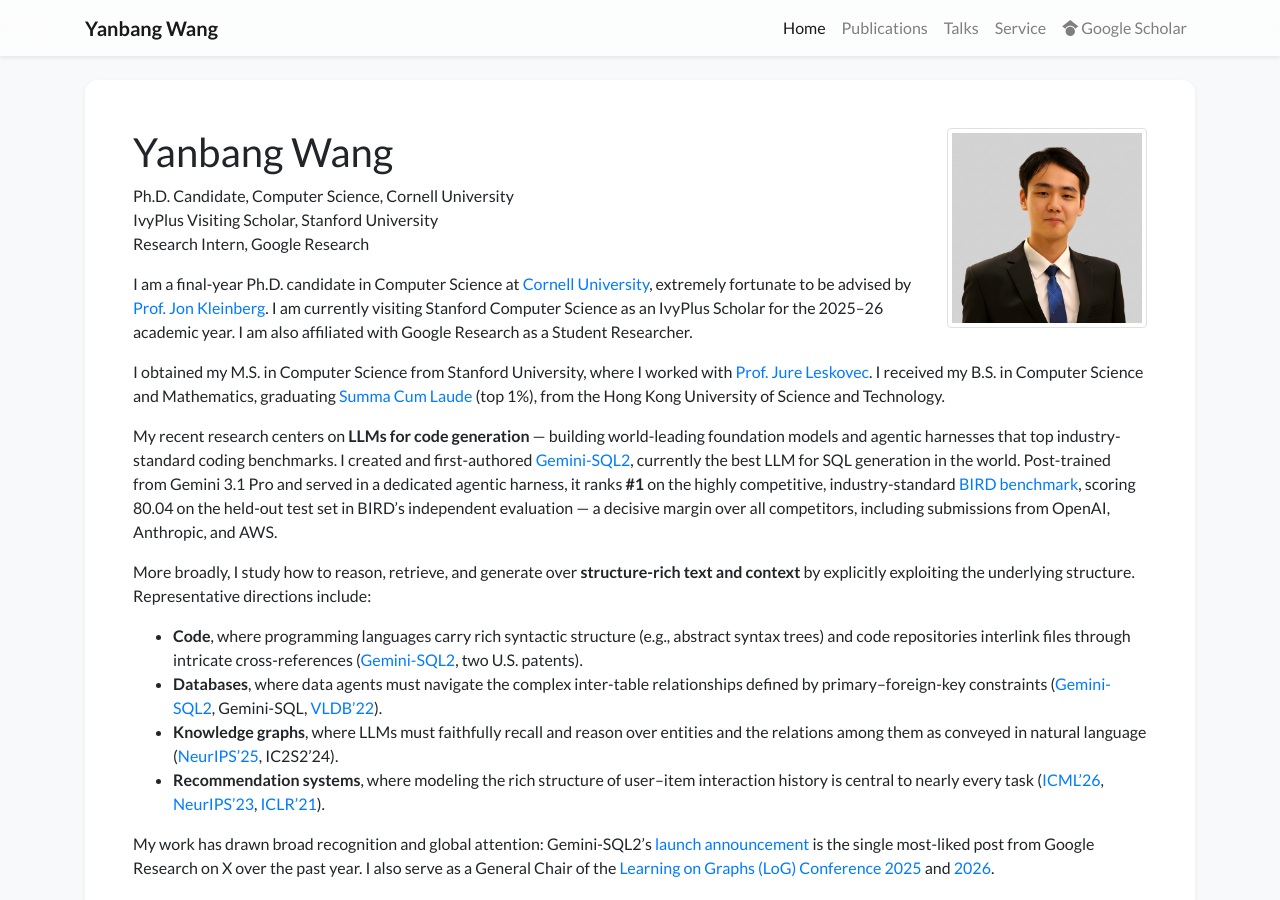
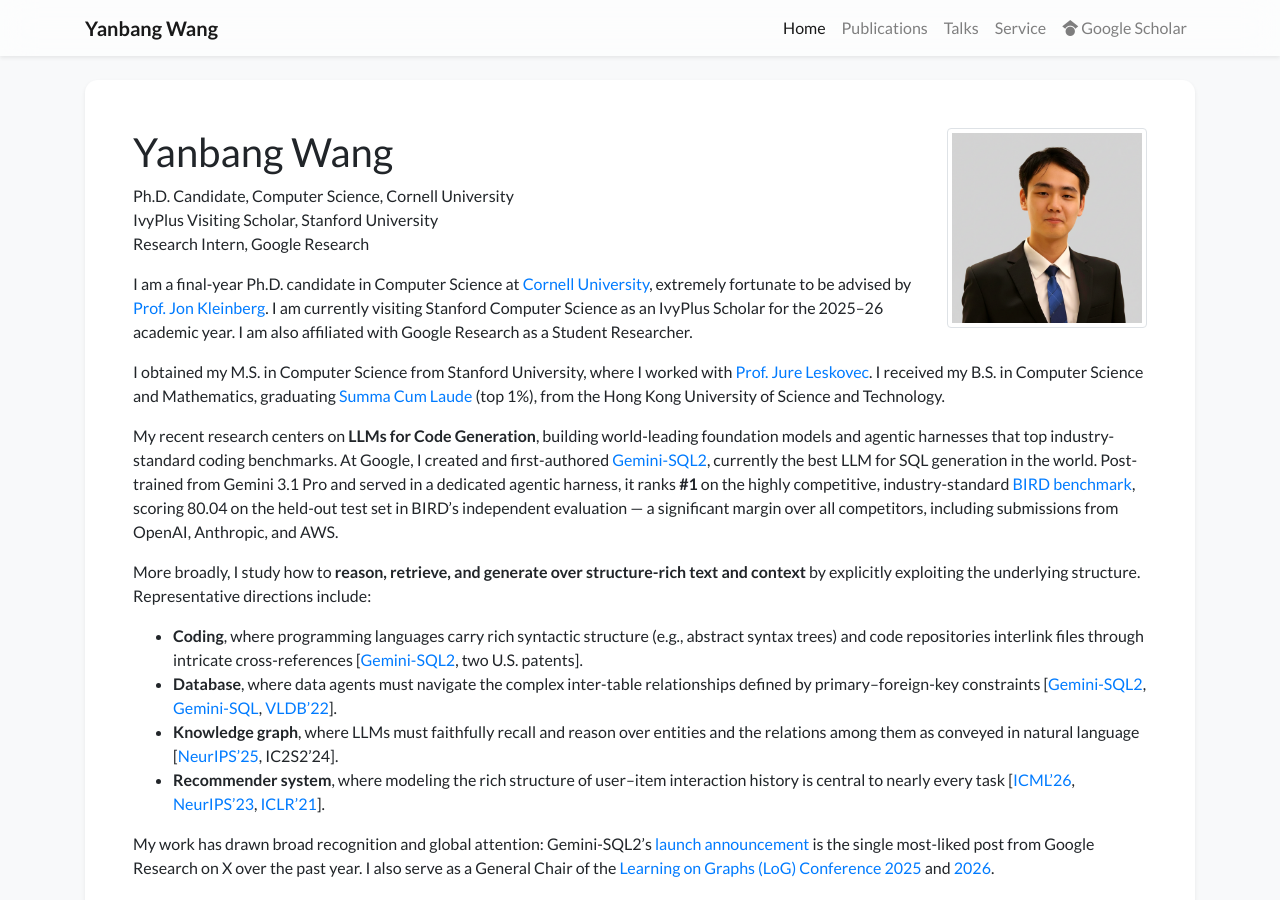
Before and after one commit to Abel0828/abel0828.github.io, a Jekyll site: the page built from index.html, in a window 1280 px wide and 900 px high. Built offline with Jekyll 4.4.1, drawn with Linux system fonts in a browser that asks for light colours; nearby versions of some CDN libraries; a style sheet for code colours, icons or effects is not loaded; some of the changed text lies outside the part shown.

Commit message:
Enlarge Stanford edu logo; link Gemini-SQL; bracket bullet citations; fix typo
Co-Authored-By: Claude Opus 4.8 <noreply@anthropic.com>

```diff
--- a/_data/profile.yml
+++ b/_data/profile.yml
@@ -31,37 +31,38 @@ short_bio: >-
     (top 1%), from the Hong Kong University of Science and Technology.
   </p>
   <p>
-    My recent research centers on <strong>LLMs for code generation</strong> &mdash; building
+    My recent research centers on <strong>LLMs for Code Generation</strong>, building
     world-leading foundation models and agentic harnesses that top industry-standard coding
-    benchmarks. I created and first-authored
+    benchmarks. At Google, I created and first-authored
     <a href="https://www.linkedin.com/posts/googleresearch_introducing-gemini-sql2-our-breakthrough-activity-7471241516003356672-wxOZ" target="_blank">Gemini-SQL2</a>,
     currently the best LLM for SQL generation in the world. Post-trained from Gemini&nbsp;3.1&nbsp;Pro
     and served in a dedicated agentic harness, it ranks <strong>#1</strong> on the highly competitive,
     industry-standard <a href="https://bird-bench.github.io/" target="_blank">BIRD benchmark</a>,
-    scoring 80.04 on the held-out test set in BIRD&rsquo;s independent evaluation &mdash; a decisive
+    scoring 80.04 on the held-out test set in BIRD&rsquo;s independent evaluation &mdash; a significant
     margin over all competitors, including submissions from OpenAI, Anthropic, and AWS.
   </p>
   <p>
-    More broadly, I study how to reason, retrieve, and generate over <strong>structure-rich text and
+    More broadly, I study how to <strong>reason, retrieve, and generate over structure-rich text and
     context</strong> by explicitly exploiting the underlying structure. Representative directions include:
   </p>
   <ul>
-    <li><strong>Code</strong>, where programming languages carry rich syntactic structure (e.g.,
+    <li><strong>Coding</strong>, where programming languages carry rich syntactic structure (e.g.,
       abstract syntax trees) and code repositories interlink files through intricate cross-references
-      (<a href="https://www.linkedin.com/posts/googleresearch_introducing-gemini-sql2-our-breakthrough-activity-7471241516003356672-wxOZ" target="_blank">Gemini-SQL2</a>,
-      two U.S. patents).</li>
-    <li><strong>Databases</strong>, where data agents must navigate the complex inter-table
+      [<a href="https://www.linkedin.com/posts/googleresearch_introducing-gemini-sql2-our-breakthrough-activity-7471241516003356672-wxOZ" target="_blank">Gemini-SQL2</a>,
+      two U.S. patents].</li>
+    <li><strong>Database</strong>, where data agents must navigate the complex inter-table
       relationships defined by primary&ndash;foreign-key constraints
-      (<a href="https://www.linkedin.com/posts/googleresearch_introducing-gemini-sql2-our-breakthrough-activity-7471241516003356672-wxOZ" target="_blank">Gemini-SQL2</a>,
-      Gemini-SQL, <a href="https://www.vldb.org/pvldb/vol15/p2788-yin.pdf" target="_blank">VLDB&rsquo;22</a>).</li>
-    <li><strong>Knowledge graphs</strong>, where LLMs must faithfully recall and reason over entities
+      [<a href="https://www.linkedin.com/posts/googleresearch_introducing-gemini-sql2-our-breakthrough-activity-7471241516003356672-wxOZ" target="_blank">Gemini-SQL2</a>,
+      <a href="https://cloud.google.com/blog/products/databases/how-to-get-gemini-to-deeply-understand-your-database" target="_blank">Gemini-SQL</a>,
+      <a href="https://www.vldb.org/pvldb/vol15/p2788-yin.pdf" target="_blank">VLDB&rsquo;22</a>].</li>
+    <li><strong>Knowledge graph</strong>, where LLMs must faithfully recall and reason over entities
       and the relations among them as conveyed in natural language
-      (<a href="https://arxiv.org/abs/2402.11821" target="_blank">NeurIPS&rsquo;25</a>, IC2S2&rsquo;24).</li>
-    <li><strong>Recommendation systems</strong>, where modeling the rich structure of user&ndash;item
+      [<a href="https://arxiv.org/abs/2402.11821" target="_blank">NeurIPS&rsquo;25</a>, IC2S2&rsquo;24].</li>
+    <li><strong>Recommender system</strong>, where modeling the rich structure of user&ndash;item
       interaction history is central to nearly every task
-      (<a href="https://icml.cc/virtual/2026/poster/61482" target="_blank">ICML&rsquo;26</a>,
+      [<a href="https://icml.cc/virtual/2026/poster/61482" target="_blank">ICML&rsquo;26</a>,
       <a href="https://arxiv.org/abs/2310.14076" target="_blank">NeurIPS&rsquo;23</a>,
-      <a href="https://arxiv.org/abs/2101.05974" target="_blank">ICLR&rsquo;21</a>).</li>
+      <a href="https://arxiv.org/abs/2101.05974" target="_blank">ICLR&rsquo;21</a>].</li>
   </ul>
   <p>
     My work has drawn broad recognition and global attention: Gemini-SQL2&rsquo;s
@@ -71,7 +72,6 @@ short_bio: >-
     <a href="https://log2025.logconference.org/" target="_blank">Learning on Graphs (LoG) Conference 2025</a>
     and <a href="https://logconference.org/" target="_blank">2026</a>.
   </p>
-  <p>My name is pronounced &ldquo;Yen-bahng Wong&rdquo;.</p>
 
 portrait_url: /assets/images/photos/portrait.png
 
@@ -84,6 +84,7 @@ education:
   date: 2021 - present
 - name: Stanford University
   logo: /assets/images/badges/stanford.png
+  logo_size: 35
   dept: Department of Computer Science
   position: 'M.S., advised by <a href="https://cs.stanford.edu/people/jure/" target="_blank">Jure Leskovec</a>'
   gpa: 4.1/4.3
```
